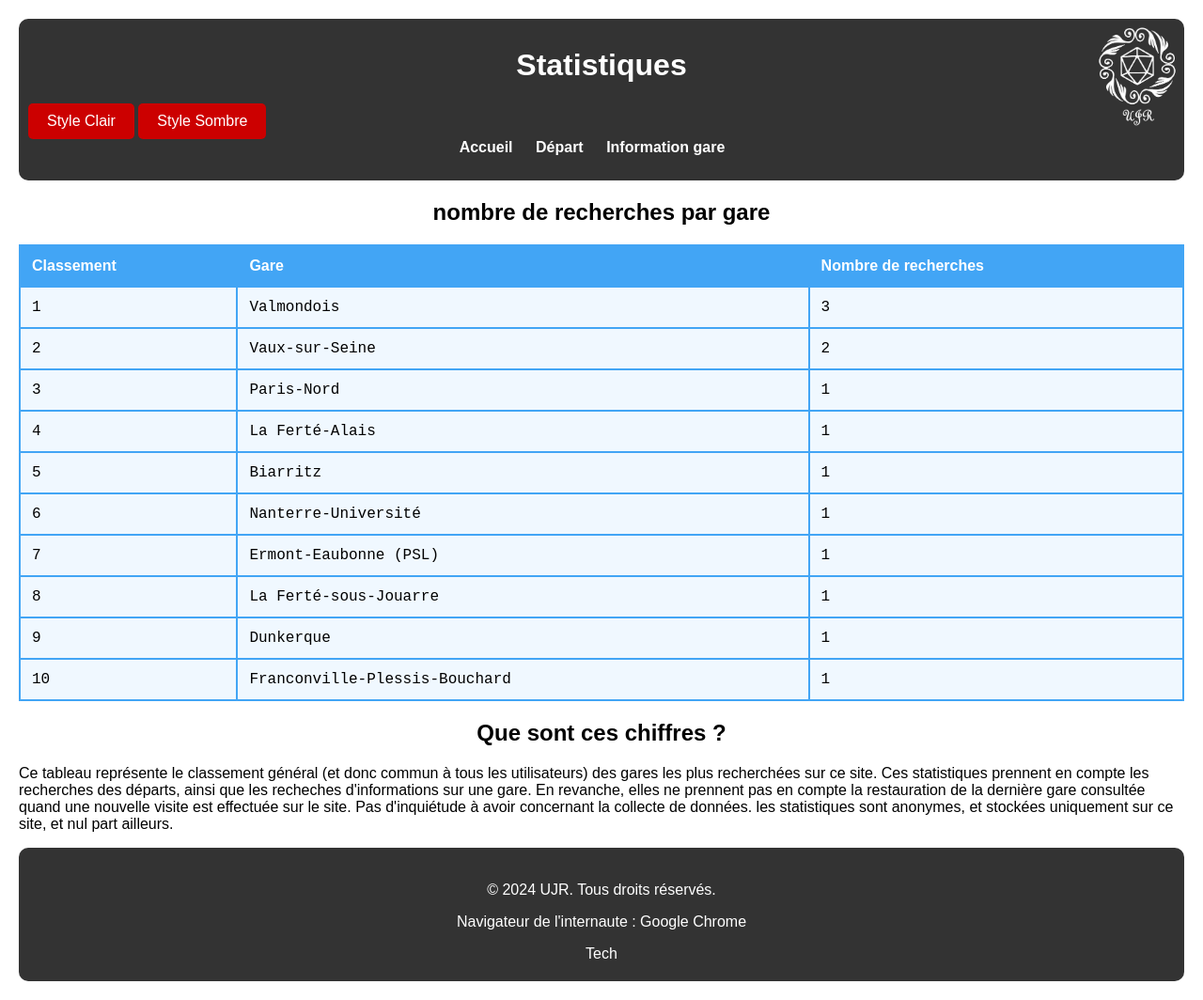
After one commit to h4ggstrom/WebDev-InfoTrains, a PHP site: page /stats.php in a window 1280 px wide. The commit adds this page. Shown: the whole page at 94% size. Run offline with PHP 8.4, Linux system fonts and the light colour scheme.

Commit message:
ajout de la page de statistiques, ainsi que des fonctions nécessaires a son fonctionnement

```diff
--- a/include/fonctions.inc.php
+++ b/include/fonctions.inc.php
@@ -5,7 +5,8 @@
  *
  * @return string Adresse IP du visiteur.
  */
-function getVisitorIP(): string {
+function getVisitorIP(): string
+{
     if (!empty($_SERVER['HTTP_CLIENT_IP'])) {
         return $_SERVER['HTTP_CLIENT_IP'];
     } elseif (!empty($_SERVER['HTTP_X_FORWARDED_FOR'])) {
@@ -20,7 +21,8 @@ function getVisitorIP(): string {
  *
  * @return string Contenu HTML de l'image ou de la vidéo.
  */
-function fetchAPOD(): string {
+function fetchAPOD(): string
+{
     $apiKey = 'ViJkzG7JONaWOcpDw4QYjGZ8pbNCPbGIzhQ5ypSr';
     $currentDate = date('Y-m-d');
     $apodApiUrl = "https://api.nasa.gov/planetary/apod?api_key={$apiKey}&date={$currentDate}";
@@ -51,7 +53,8 @@ function fetchAPOD(): string {
  *
  * @return string Contenu HTML des informations de localisation.
  */
-function fetchIpInfoLocation(): string {
+function fetchIpInfoLocation(): string
+{
     $visitorIP = getVisitorIP();
     $ipinfoApiUrl = "https://ipinfo.io/{$visitorIP}/json";
 
@@ -83,7 +86,8 @@ function fetchIpInfoLocation(): string {
  *
  * @return string Contenu HTML des informations de localisation.
  */
-function fetchGeoPluginLocationJson(): string {
+function fetchGeoPluginLocationJson(): string
+{
     $visitorIP = getVisitorIP();
     $geoPluginJsonUrl = "http://www.geoplugin.net/json.gp?ip={$visitorIP}";
 
@@ -110,7 +114,8 @@ function fetchGeoPluginLocationJson(): string {
  *
  * @return string Contenu HTML des informations de localisation.
  */
-function fetchGeoPluginLocationXml(): string {
+function fetchGeoPluginLocationXml(): string
+{
     $visitorIP = getVisitorIP();
     $geoPluginXmlUrl = "http://www.geoplugin.net/xml.gp?ip={$visitorIP}";
 
@@ -137,7 +142,8 @@ function fetchGeoPluginLocationXml(): string {
  *
  * @return string Le code HTML pour afficher les informations de localisation.
  */
-function getGeoPluginLocationCsvCode(): string {
+function getGeoPluginLocationCsvCode(): string
+{
     $visitorIP = getVisitorIP();
     $geoPluginCsvUrl = "http://www.geoplugin.net/csv.gp?ip={$visitorIP}";
     $locationInfo = '';
@@ -182,7 +188,8 @@ function getGeoPluginLocationCsvCode(): string {
  *
  * @return string Le mode actuel sélectionné ('jour' ou 'nuit').
  */
-function gestionTheme(string $src): string {
+function gestionTheme(string $src): string
+{
     // Vérification si le mode a été choisi
     if(isset($_GET['mode'])) {
         // Mode nuit choisi
@@ -286,6 +293,11 @@ function departuresAPIRequest(bool $nomGare) : mixed
     $liste_des_gares = json_decode($gareResponse, true);
     curl_close($ch1);
 
+    if($liste_des_gares === null)
+    {
+        return "<p> la gare n'a pas été trouvée </p>";
+    }
+    echo '<p>pouet</p>';
     $gare = $liste_des_gares["results"][0]["code_uic"];
     $affGare = $liste_des_gares["results"][0]["libelle"];
 
@@ -315,7 +327,7 @@ function departuresAPIRequest(bool $nomGare) : mixed
 /**
  * Permet l'affichage du cookie si il existe et qu'aucune entrée n'a été faite dans le champ de recherche.
  *
- * @return string
+ * @return string l'affichage au format HTML.
  */
 function lastDepartureSearch() : string
 {
@@ -324,6 +336,7 @@ function lastDepartureSearch() : string
         return $_COOKIE['lastDeparture'];
     }
     else if(isset($_GET['q'])) {
+        updateStats(departuresAPIRequest(true));
         return departures(departuresAPIRequest(false));
     }
     return "premiere visite ? commencez par entrer un nom de gare dans le champ ci dessus !";
@@ -448,6 +461,7 @@ function rechercheInfoGare() : string
                         $html .= "<p>Aucun horaire trouvé pour cette gare.</p>";
                     }
                 }
+                updateStats($nom_gare);
             } else {
                 $html = "<p>Aucune donnée trouvée.</p>";
             }
@@ -463,4 +477,82 @@ function rechercheInfoGare() : string
         }
         return $html;
     }
+
+    /**
+     * Cette fonction met à jour les statistiques de recherche de gare dans un fichier CSV
+     *
+     * Si la gare a déjà été recherchée, on incrémente le nombre de recherches associé, si c'est une première recherche, on ajoute une nouvelle ligne au fichier.
+     * @param string $nomGare la gare recherchée.
+     * @return void
+     */
+function updateStats(string $nomGare) : void
+{
+    // on ouvre les fichiers : le fichier original en lecture, et un fichier temporaire en écriture
+    $oldCSVFile = fopen('statsRecherche.csv', 'r');
+    $newCSVFile = fopen('tempStats.csv', 'w');
+    $modified = false;
+    // on parcourt tout le fichier en modifiant le nombre de visite si la gare est trouvée, puis on écrit la ligne dans le fichier temporaire
+    while (($line = fgetcsv($oldCSVFile)) !== false)
+    {
+        if ($line[0] === $nomGare)
+        {
+            $line[1]++;
+            $modified = true;
+        }
+        fputcsv($newCSVFile, $line);
+    }
+    // si on a rien modifié, on ajoute au fichier temporaire une nouvelle ligne avec le nom de la gare, et un compteur de recherche à 1
+    if(!$modified)
+    {
+        $line = [$nomGare,1];
+        fputcsv($newCSVFile,$line);
+    }
+    // on ferme les 2 fichiers, on supprime l'original, et le temporaire devient le nouvel "original"
+    fclose($oldCSVFile);
+    fclose($newCSVFile);
+    unlink('statsRecherche.csv');
+    rename('tempStats.csv','statsRecherche.csv');
+}
+
+function getStats() : string
+{
+    // on récupère le contenu du fichier csv, et on le met dans un tableau, et on trie ce tableau par ordre décroissant
+    $CSVFile = fopen('statsRecherche.csv', 'r');
+    $ranking = [];
+    while(($line = fgetcsv($CSVFile)) !== false)
+    {
+        $ranking[$line[0]] = $line[1];
+    }
+    arsort($ranking);
+
+    //ensuite on formatte un tableau en HTML affichant le classement
+    $html = "<h2> nombre de recherches par gare</h2>
+    <table>";
+    $html .=
+    "<thead>
+        <tr>
+            <th>Classement</th>
+            <th>Gare</th>
+            <th>Nombre de recherches</th>
+        </tr>
+    </thead><tbody>";
+    $i = 0;
+    foreach($ranking as $nomGare => $nbRecherches)
+    {
+        //on ignore l'entête du fichier
+        if($nomGare === "nom de gare")
+        {
+            continue;
+        }
+        $i++;
+        $html .="<tr>
+                    <td>$i</td>
+                    <td>$nomGare</td>
+                    <td>$nbRecherches</td>
+                </tr>";
+    }
+    $html .="</tbody></table>";
+
+    return $html;
+}
 ?>
--- /dev/null
+++ b/stats.php
@@ -0,0 +1,20 @@
+<?php
+	$title = "Statistiques";
+	$h1 = "Statistiques";
+	require_once "include/fonctions.inc.php";
+	require "include/header.inc.php";
+	require_once "include/util.php";
+	$navigateur = get_navigateur();
+    echo getStats();
+?>
+
+<h2>Que sont ces chiffres ?</h2>
+<p>
+    Ce tableau représente le classement général (et donc commun à tous les utilisateurs) des gares les plus recherchées sur ce site.
+    Ces statistiques prennent en compte les recherches des départs, ainsi que les recheches d'informations sur une gare. En revanche, elles ne prennent pas en compte la restauration
+    de la dernière gare consultée quand une nouvelle visite est effectuée sur le site. Pas d'inquiétude à avoir concernant la collecte de données. les statistiques sont anonymes, et
+    stockées uniquement sur ce site, et nul part ailleurs.
+</p>
+<?php
+    require "include/footer.inc.php";
+?>
--- /dev/null
+++ b/statsRecherche.csv
@@ -0,0 +1,11 @@
+"nom de gare","nombre de recherche"
+Valmondois,3
+Paris-Nord,1
+Vaux-sur-Seine,2
+"La Ferté-Alais",1
+Biarritz,1
+Nanterre-Université,1
+"Ermont-Eaubonne (PSL)",1
+"La Ferté-sous-Jouarre",1
+Dunkerque,1
+Franconville-Plessis-Bouchard,1
--- a/zioum.php
+++ b/zioum.php
@@ -1,7 +1,7 @@
 
 <?php
-	$title = "UJR Acceuil";
-	$h1 = "projet php";
+	$title = "Infos Gare";
+	$h1 = "Infos Gare";
 	require_once "include/fonctions.inc.php";
 	require "include/header.inc.php";
 	require_once "include/util.php";
```
